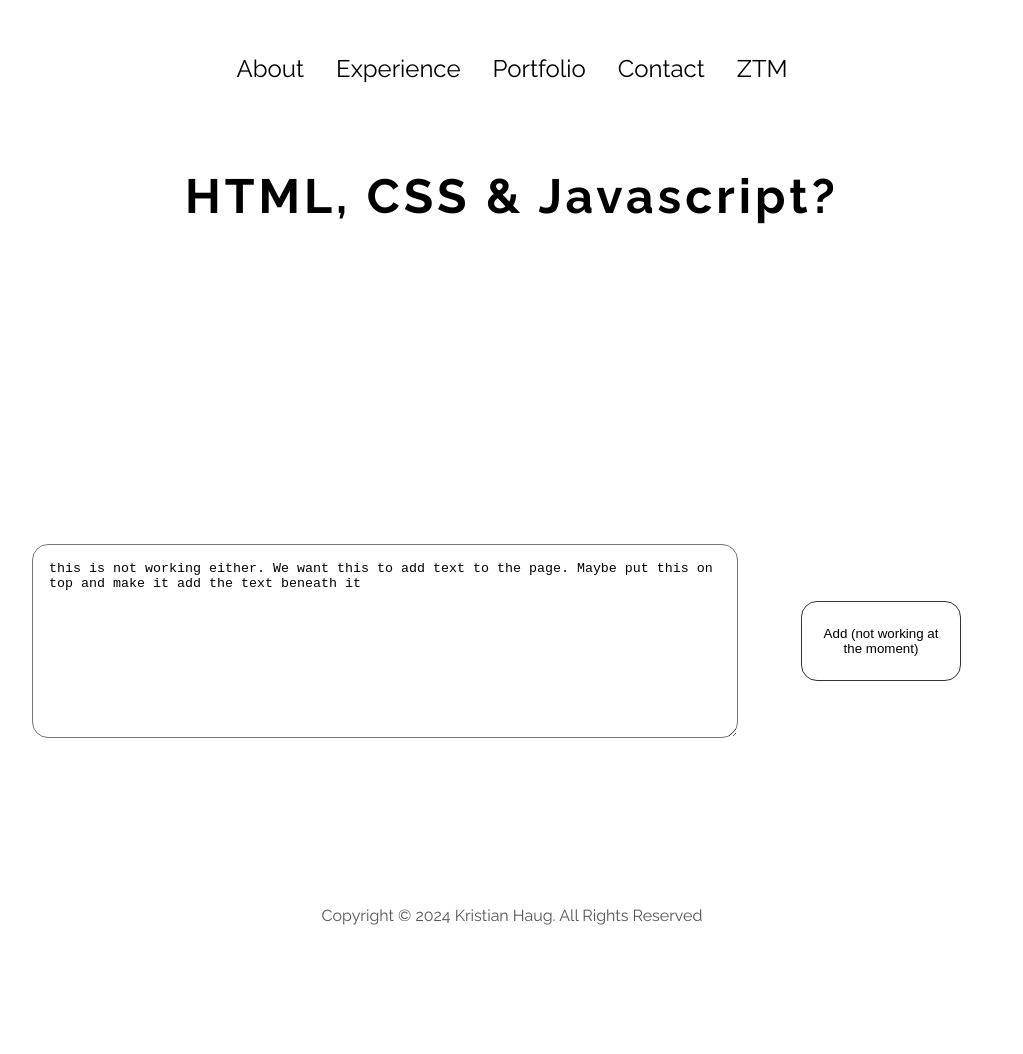
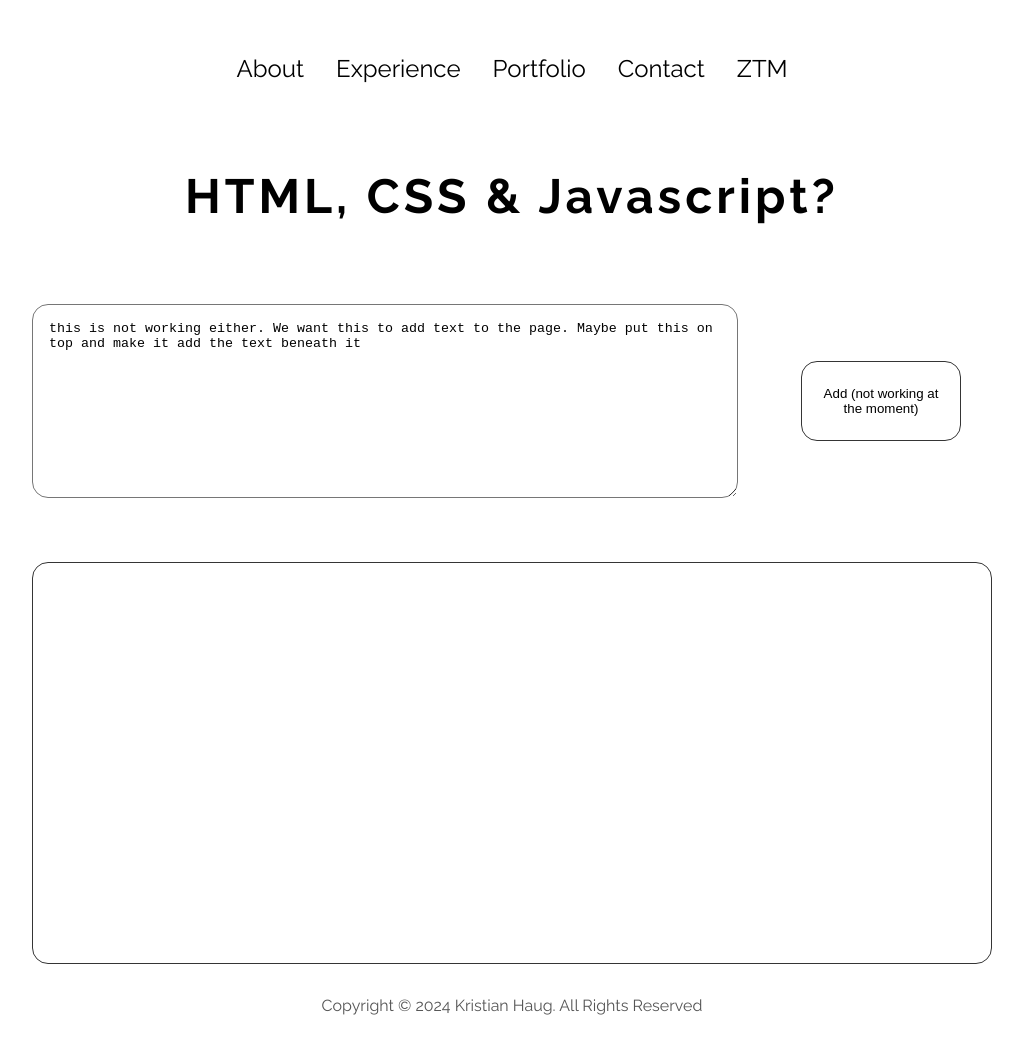
Before and after one commit to klhaug/morehtmlpractise, a plain HTML site: page ztm.html in a window 1280 px wide. Shown: the whole page, without its empty margins (128-1151 px from the left). Before the commit the page ends 987 px from the top, so only its background shows below. Drawn offline with Linux system fonts and the light colour scheme.

Commit message:
starting to fix input area

```diff
--- a/style.css
+++ b/style.css
@@ -10,6 +10,7 @@
 body {
     font-family: "Raleway", sans-serif;
     max-width: 1440px;
+    margin: auto;
 }
 
 html {
@@ -68,7 +69,6 @@ a:hover {
 
 section {
     padding-top: 4vh;
-    height: 96vh;
     margin: 0 10rem;
     box-sizing: border-box;
     min-height: fit-content;
@@ -94,8 +94,8 @@ p {
 }
 
 footer {
-    height: 10vh;
-    margin: 0.1rem;
+    height: 4rem;
+    margin-top: 2rem;
   }
 
   footer p {
@@ -118,6 +118,7 @@ footer {
     gap: 2rem;
     justify-content: space-between;
     align-items: center;
+    margin-top: 5rem;
   }
 
   textarea {
@@ -144,3 +145,11 @@ footer {
     color: white;
     cursor: pointer;
   }
+
+  #print-area-container {
+    border: rgb(53, 53, 53) 1px solid;
+    border-radius: 1rem;
+    margin-top: 4rem;
+    height: 50vh;
+    margin-bottom: 1rem;
+  }
--- a/ztm.html
+++ b/ztm.html
@@ -20,13 +20,14 @@
     </header>
     <section>
         <h1>HTML, CSS & Javascript?</h1>
-        <div class="spacer"></div>
-        <div id="print_JS"></div>
-        <div class="spacer"></div>
         <div class="input-container">
             <textarea>this is not working either. We want this to add text to the page. Maybe put this on top and make it add the text beneath it</textarea>
             <button>Add (not working at the moment)</button>
-        </div><br>
+        </div>
+        <div id="print-area-container">
+            <div id="print_JS"></div>
+            <div class="spacer"></div>
+        </div>
 
     </section>
     <footer>
```
